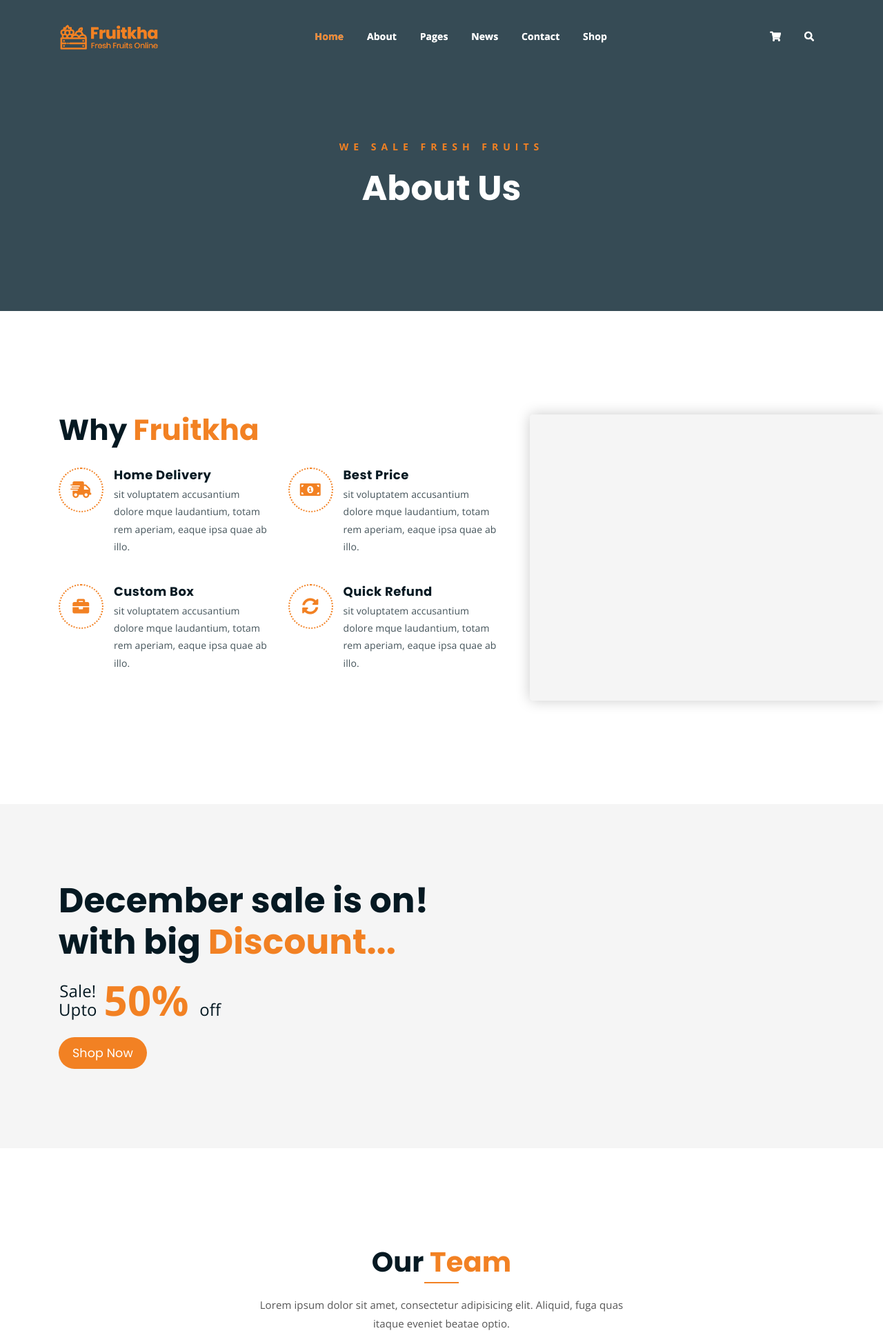
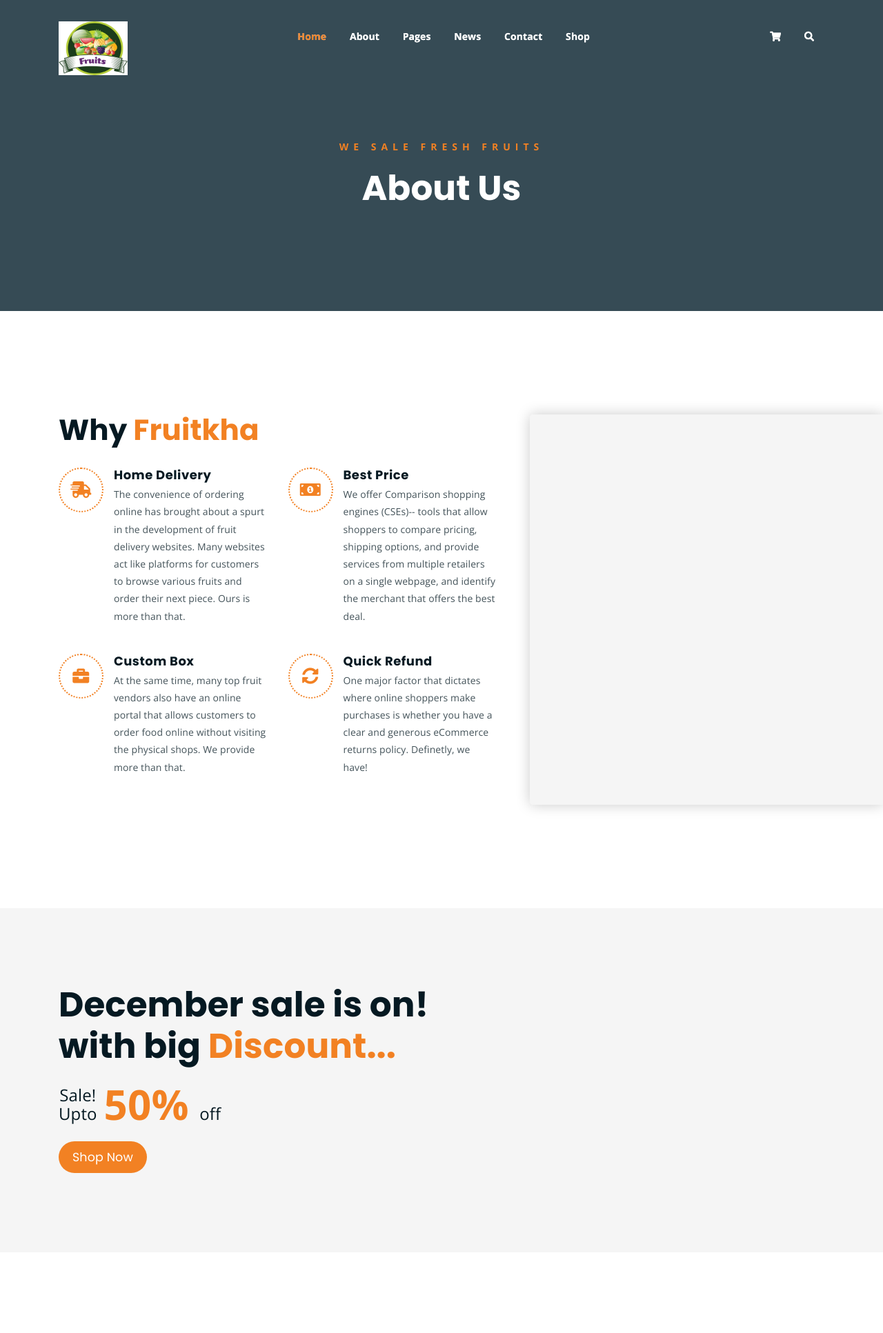
Before and after one commit to Timoh97/FruitVending, a Flask app: template app/templates/about.html in a window 1280 px wide. Shown: the top 1933 px of the page at 69% size. Run offline with Flask 2, Linux system fonts and the light colour scheme; the template is opened without the code that fills it, so the values that code supplies are empty; some libraries are stand-ins or nearby versions.

Commit message:
add logo

```diff
--- a/app/main/views.py
+++ b/app/main/views.py
@@ -41,7 +41,7 @@ def news():
 def shop():
     return render_template("shop.html")
 
-@main.route('/singles')
+@main.route('/single')
 # @login_required
 def single():
     return render_template("single-news.html")
--- a/app/templates/404.html
+++ b/app/templates/404.html
@@ -4,7 +4,7 @@
 	<meta charset="UTF-8">
 	<meta http-equiv="X-UA-Compatible" content="IE=edge">
 	<meta name="viewport" content="width=device-width, initial-scale=1">
-	<meta name="description" content="Responsive Bootstrap4 Shop Template, Created by Imran Hossain from https://imransdesign.com/">
+	<meta name="description" content="">
 
 	<!-- title -->
 	<title>404!</title>
--- a/app/templates/about.html
+++ b/app/templates/about.html
@@ -8,7 +8,7 @@
 	<meta charset="UTF-8">
 	<meta http-equiv="X-UA-Compatible" content="IE=edge">
 	<meta name="viewport" content="width=device-width, initial-scale=1">
-	<meta name="description" content="Responsive Bootstrap4 Shop Template, Created by Imran Hossain from https://imransdesign.com/">
+	<meta name="description" content="">
 
 	<!-- title -->
 	<title>About</title>
@@ -55,7 +55,7 @@
 						<!-- logo -->
 						<div class="site-logo">
 							<a href="{{url_for('main.index')}}">
-								<img src="static/assets/img/logo.png" alt="">
+								<img src="static/assets/img/11.jpg" width="100px" alt="">
 							</a>
 						</div>
 						<!-- logo -->
@@ -163,7 +163,7 @@
 									</div>
 									<div class="content">
 										<h3>Home Delivery</h3>
-										<p>sit voluptatem accusantium dolore mque laudantium, totam rem aperiam, eaque ipsa quae ab illo.</p>
+										<p>The convenience of ordering online has brought about a spurt in the development of fruit delivery websites. Many websites act like platforms for customers to browse various fruits and order their next piece. Ours is more than that.</p>
 									</div>
 								</div>
 							</div>
@@ -174,7 +174,7 @@
 									</div>
 									<div class="content">
 										<h3>Best Price</h3>
-										<p>sit voluptatem accusantium dolore mque laudantium, totam rem aperiam, eaque ipsa quae ab illo.</p>
+										<p>We offer Comparison shopping engines (CSEs)-- tools that allow shoppers to compare pricing, shipping options, and provide services from multiple retailers on a single webpage, and identify the merchant that offers the best deal.</p>
 									</div>
 								</div>
 							</div>
@@ -185,7 +185,7 @@
 									</div>
 									<div class="content">
 										<h3>Custom Box</h3>
-										<p>sit voluptatem accusantium dolore mque laudantium, totam rem aperiam, eaque ipsa quae ab illo.</p>
+										<p>At the same time, many top fruit vendors also have an online portal that allows customers to order food online without visiting the physical shops. We provide more than that.</p>
 									</div>
 								</div>
 							</div>
@@ -196,7 +196,7 @@
 									</div>
 									<div class="content">
 										<h3>Quick Refund</h3>
-										<p>sit voluptatem accusantium dolore mque laudantium, totam rem aperiam, eaque ipsa quae ab illo.</p>
+										<p>One major factor that dictates where online shoppers make purchases is whether you have a clear and generous eCommerce returns policy. Definetly, we have!</p>
 									</div>
 								</div>
 							</div>
@@ -225,14 +225,15 @@
 				<div class="col-lg-8 offset-lg-2 text-center">
 					<div class="section-title">
 						<h3>Our <span class="orange-text">Team</span></h3>
-						<p>Lorem ipsum dolor sit amet, consectetur adipisicing elit. Aliquid, fuga quas itaque eveniet beatae optio.</p>
+						<p>Our team brings the clever idea of both the diversity of backgrounds, as well as the uniqueness of each member.</p>
 					</div>
 				</div>
 			</div>
 			<div class="row">
 				<div class="col-lg-4 col-md-6">
 					<div class="single-team-item">
-						<div class="team-bg team-bg-1"></div>
+						<div class="team-bg team-bg-1"> <img src="https://media.istockphoto.com/photos/farmer-holding-wooden-box-with-fresh-oranges-in-orchard-picture-id976838412?k=20&m=976838412&s=612x612&w=0&h=OYGnnJtE7sxPoqmc9l80pSHMPE4__xTmkTeaVKpGDPA=" alt="">
+						</div>
 						<h4>Jimmy Doe <span>Farmer</span></h4>
 						<ul class="social-link-team">
 							<li><a href="#" target="_blank"><i class="fab fa-facebook-f"></i></a></li>
@@ -243,7 +244,7 @@
 				</div>
 				<div class="col-lg-4 col-md-6">
 					<div class="single-team-item">
-						<div class="team-bg team-bg-2"></div>
+						<div class="team-bg team-bg-2"> <img src="https://images.unsplash.com/photo-1575527820586-5f350ab37c6f?ixlib=rb-1.2.1&ixid=MnwxMjA3fDB8MHxzZWFyY2h8MTh8fGZydWl0JTIwZmFybXxlbnwwfHwwfHw%3D&w=1000&q=80" alt=""></div>
 						<h4>Marry Doe <span>Farmer</span></h4>
 						<ul class="social-link-team">
 							<li><a href="#" target="_blank"><i class="fab fa-facebook-f"></i></a></li>
@@ -254,7 +255,7 @@
 				</div>
 				<div class="col-lg-4 col-md-6 offset-md-3 offset-lg-0">
 					<div class="single-team-item">
-						<div class="team-bg team-bg-3"></div>
+						<div class="team-bg team-bg-3"><img src="https://images.unsplash.com/photo-1605000797499-95a51c5269ae?ixlib=rb-1.2.1&ixid=MnwxMjA3fDB8MHxzZWFyY2h8OXx8ZnJ1aXQlMjBmYXJtfGVufDB8fDB8fA%3D%3D&w=1000&q=80" alt=""></div>
 						<h4>Simon Joe <span>Farmer</span></h4>
 						<ul class="social-link-team">
 							<li><a href="#" target="_blank"><i class="fab fa-facebook-f"></i></a></li>
@@ -279,9 +280,9 @@
 								<img src="static/assets/img/avaters/avatar1.png" alt="">
 							</div>
 							<div class="client-meta">
-								<h3>Saira Hakim <span>Local shop owner</span></h3>
+								<h3>Richards Hakim <span>Local shop owner</span></h3>
 								<p class="testimonial-body">
-									" Sed ut perspiciatis unde omnis iste natus error veritatis et  quasi architecto beatae vitae dict eaque ipsa quae ab illo inventore Sed ut perspiciatis unde omnis iste natus error sit voluptatem accusantium "
+									The quality of all the items enclosed is fantastic; so fresh and hardly any plastic in sight!
 								</p>
 								<div class="last-icon">
 									<i class="fas fa-quote-right"></i>
@@ -293,9 +294,9 @@
 								<img src="static/assets/img/avaters/avatar2.png" alt="">
 							</div>
 							<div class="client-meta">
-								<h3>David Niph <span>Local shop owner</span></h3>
+								<h3>Sudlow Niph <span>Local shop owner</span></h3>
 								<p class="testimonial-body">
-									" Sed ut perspiciatis unde omnis iste natus error veritatis et  quasi architecto beatae vitae dict eaque ipsa quae ab illo inventore Sed ut perspiciatis unde omnis iste natus error sit voluptatem accusantium "
+									highly recommed this shop, we ordered sack of spuds thurs teatime, they came yday, friendly delivery man.will be ordering again.
 								</p>
 								<div class="last-icon">
 									<i class="fas fa-quote-right"></i>
@@ -307,9 +308,9 @@
 								<img src="static/assets/img/avaters/avatar3.png" alt="">
 							</div>
 							<div class="client-meta">
-								<h3>Jacob Sikim <span>Local shop owner</span></h3>
+								<h3>Jacob Laro <span>Local shop owner</span></h3>
 								<p class="testimonial-body">
-									" Sed ut perspiciatis unde omnis iste natus error veritatis et  quasi architecto beatae vitae dict eaque ipsa quae ab illo inventore Sed ut perspiciatis unde omnis iste natus error sit voluptatem accusantium "
+									Had my first order delivered on Friday............ top quality fruit! Well happy ?
 								</p>
 								<div class="last-icon">
 									<i class="fas fa-quote-right"></i>
@@ -330,7 +331,7 @@
 				<div class="col-lg-12">
 					<div class="logo-carousel-inner">
 						<div class="single-logo-item">
-							<img src="static/assets/img/company-logos/1.png" alt="">
+							<img src="static/assets/img/company-logos/11.jpg" alt="">
 						</div>
 						<div class="single-logo-item">
 							<img src="static/assets/img/company-logos/2.png" alt="">
--- a/app/templates/cart.html
+++ b/app/templates/cart.html
@@ -7,7 +7,7 @@
 	<meta charset="UTF-8">
 	<meta http-equiv="X-UA-Compatible" content="IE=edge">
 	<meta name="viewport" content="width=device-width, initial-scale=1">
-	<meta name="description" content="Responsive Bootstrap4 Shop Template, Created by Imran Hossain from https://imransdesign.com/">
+	<meta name="description" content="">
 
 	<!-- title -->
 	<title>Cart</title>
@@ -54,7 +54,7 @@
 						<!-- logo -->
 						<div class="site-logo">
 							<a href="index.html">
-								<img src="static/assets/img/logo.png" alt="">
+								<img src="static/assets/img/11.jpg" width="100px" alt="">
 							</a>
 						</div>
 						<!-- logo -->
--- a/app/templates/checkout.html
+++ b/app/templates/checkout.html
@@ -7,7 +7,7 @@
 	<meta charset="UTF-8">
 	<meta http-equiv="X-UA-Compatible" content="IE=edge">
 	<meta name="viewport" content="width=device-width, initial-scale=1">
-	<meta name="description" content="Responsive Bootstrap4 Shop Template, Created by Imran Hossain from https://imransdesign.com/">
+	<meta name="description" content="">
 
 	<!-- title -->
 	<title>Check Out</title>
@@ -54,7 +54,7 @@
 						<!-- logo -->
 						<div class="site-logo">
 							<a href="{{url_for('main.index')}}">
-								<img src="static/assets/img/logo.png" alt="">
+								<img src="static/assets/img/11.jpg" width="100px" alt="">
 							</a>
 						</div>
 						<!-- logo -->
@@ -271,7 +271,7 @@
 				<div class="col-lg-12">
 					<div class="logo-carousel-inner">
 						<div class="single-logo-item">
-							<img src="static/assets/img/company-logos/1.png" alt="">
+							<img src="static/assets/img/company-logos/11.jpg" width="100px" alt="">
 						</div>
 						<div class="single-logo-item">
 							<img src="static/assets/img/company-logos/2.png" alt="">
--- a/app/templates/contact.html
+++ b/app/templates/contact.html
@@ -13,7 +13,7 @@
 	<meta charset="UTF-8">
 	<meta http-equiv="X-UA-Compatible" content="IE=edge">
 	<meta name="viewport" content="width=device-width, initial-scale=1">
-	<meta name="description" content="Responsive Bootstrap4 Shop Template, Created by Imran Hossain from https://imransdesign.com/">
+	<meta name="description" content="">
 
 	<!-- title -->
 	<title>Contact</title>
@@ -60,7 +60,7 @@
 						<!-- logo -->
 						<div class="site-logo">
 							<a href="{{url_for('main.about')}}">
-								<img src="static/assets/img/logo.png" alt="">
+								<img src="static/assets/img/11.jpg" width="100px" alt="">
 							</a>
 						</div>
 						<!-- logo -->
--- a/app/templates/index_2.html
+++ b/app/templates/index_2.html
@@ -6,7 +6,7 @@
 	<meta charset="UTF-8">
 	<meta http-equiv="X-UA-Compatible" content="IE=edge">
 	<meta name="viewport" content="width=device-width, initial-scale=1">
-	<meta name="description" content="Responsive Bootstrap4 Shop Template, Created by Imran Hossain from https://imransdesign.com/">
+	<meta name="description" content="">
 
 	<!-- title -->
 	<title>Fruitkha - Slider Version</title>
@@ -53,7 +53,7 @@
 						<!-- logo -->
 						<div class="site-logo">
 							<a href="{{url_for('main.index')}}">
-								<img src="static/assets/img/logo.png" alt="">
+								<img src="static/assets/img/11.jpg" width="100px" alt="">
 							</a>
 						</div>
 						<!-- logo -->
--- a/app/templates/navbar.html
+++ b/app/templates/navbar.html
@@ -12,7 +12,7 @@
                     <!-- logo -->
                     <div class="site-logo">
                         <a href="{{url_for('main.index')}}">
-                            <img src="static/assets/img/logo.png" alt="Fruits">
+                            <img src="static/assets/img/11.jpg" width="100px" alt="Fruits">
                         </a>
                     </div>
                     <!-- logo -->
@@ -25,7 +25,7 @@
             </ul>
         </li>
         <li><a href="{{url_for('main.about')}}">About</a></li>
-        <li><a href="#">Pages</a>
+        <li><a href="{{url_for('main.index')}}">Pages</a>
             <ul class="sub-menu">
                 <li><a href="{{url_for('main.product')}}">product</a></li>
                 <li><a href="{{url_for('main.about')}}">About</a></li>
--- a/app/templates/shop.html
+++ b/app/templates/shop.html
@@ -54,7 +54,7 @@
 						<!-- logo -->
 						<div class="site-logo">
 							<a href="{{url_for('main.index')}}">
-								<img src="static/assets/img/logo.png" alt="">
+								<img src="static/assets/img/11.jpg" width="100px" alt="">
 							</a>
 						</div>
 						<!-- logo -->
--- a/app/templates/single-news.html
+++ b/app/templates/single-news.html
@@ -7,7 +7,7 @@
 	<meta charset="UTF-8">
 	<meta http-equiv="X-UA-Compatible" content="IE=edge">
 	<meta name="viewport" content="width=device-width, initial-scale=1">
-	<meta name="description" content="Responsive Bootstrap4 Shop Template, Created by Imran Hossain from https://imransdesign.com/">
+	<meta name="description" content="">
 
 	<!-- title -->
 	<title>Single News</title>
@@ -54,7 +54,7 @@
 						<!-- logo -->
 						<div class="site-logo">
 							<a href="{{url_for('main.index')}}">
-								<img src="static/assets/img/logo.png" alt="">
+								<img src="static/assets/img/11.jpg" width="100px" alt="">
 							</a>
 						</div>
 						<!-- logo -->
--- a/app/templates/single-product.html
+++ b/app/templates/single-product.html
@@ -54,7 +54,7 @@
 						<!-- logo -->
 						<div class="site-logo">
 							<a href="{{url_for('main.index')}}">
-								<img src="static/assets/img/logo.png" alt="">
+								<img src="static/assets/img/11.jpg" width="100px" alt="">
 							</a>
 						</div>
 						<!-- logo -->
```
Also changed, not shown: app/templates/index.html (+31 -31 lines), app/templates/news.html (+4 -4 lines), app/static/assets/img/11.jpg (added), app/static/assets/img/company-logos/11.jpg (added).
